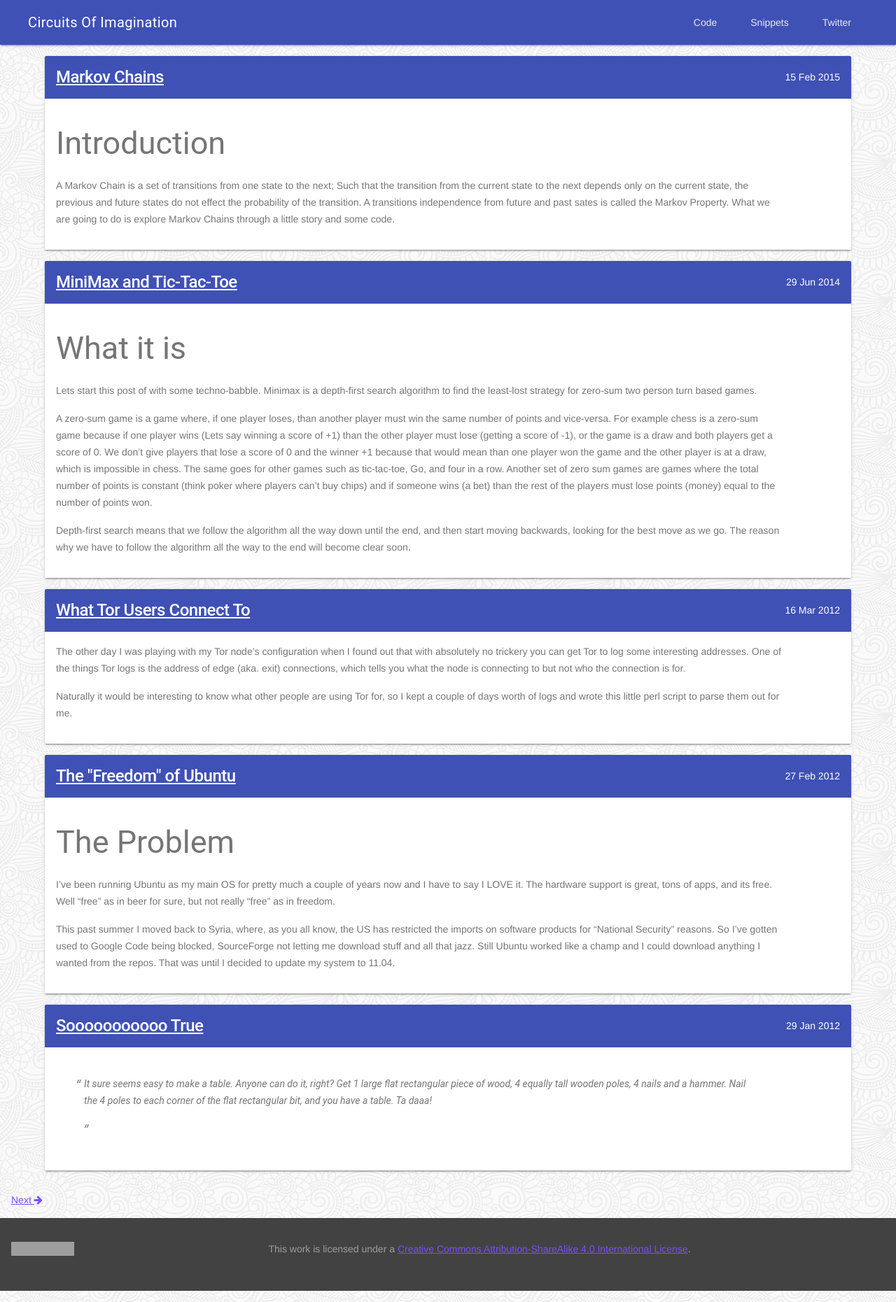
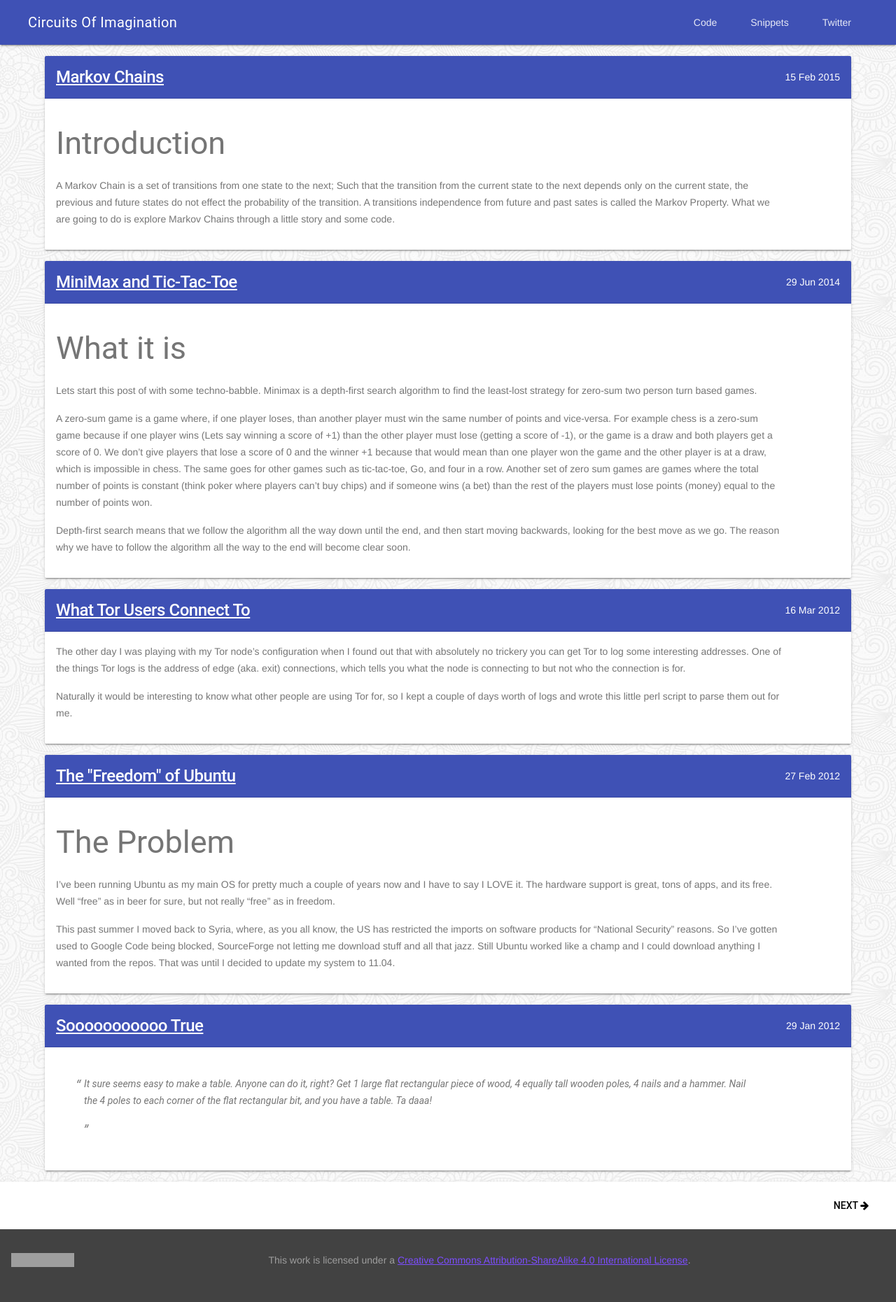
Before and after one commit to tantalum/tantalum.github.io, a Jekyll site: the page built from index.html, in a window 1280 px wide. Shown: the whole page at 70% size. Built offline with Jekyll 4.4.1, drawn with Linux system fonts in a browser that asks for light colours; nearby versions of some CDN libraries; Markdown is read by kramdown in place of the engine named in the settings; the list of posts is cut into pages by our own code; comment, search, counter and statistics services are not loaded; grey boxes are pictures that could not be loaded.

Commit message:
Paginator

```diff
--- a/css/main.css
+++ b/css/main.css
@@ -39,3 +39,19 @@ POSTS CARDS
   text-align: right;
   color: #fff;
 }
+
+/* --------------------------------------------------------------------
+PAGINATOR
+--------------------------------------------------------------------- */
+.coi-paginator-bar {
+  background: white;
+  box-shadow: 0 2px 2px 0 rgba(0,0,0,.14),0 3px 1px -2px rgba(0,0,0,.2),0 1px 5px 0 rgba(0,0,0,.12);
+}
+
+.coi-paginator-bar .coi-paginator-previous {
+  text-align: left;
+}
+
+.coi-paginator-bar .coi-paginator-next {
+  text-align: right;
+}
--- a/index.html
+++ b/index.html
@@ -19,18 +19,22 @@ title: Circuits Of Imagination Blog
 </section>
 {% endfor %}
 
-<div class="paginator-bar">
-  <div class="mdl-grid">
+<div class="coi-paginator-bar mdl-grid">
     {% if paginator.previous_page %}
-    <div class="mdl-cell previous">
-      <a href="{{ paginator.previous_page_path }}"><i class="fa fa-arrow-left"></i> Previous</a>
+    <div class="mdl-cell mdl-cell--6-col coi-paginator-previous">
+      <a href="{{ paginator.previous_page_path }}" class="mdl-button mdl-js-button coi-paginator-button coi-paginator-link">
+        <i class="fa fa-arrow-left"></i> Previous
+      </a>
     </div>
+    {% else %}
+    <div class="mdl-cell mdl-cell--6-col coi-paginator-placeholder"></div>
     {% endif %}
 
     {% if paginator.next_page %}
-    <div class="mdl-cell next">
-      <a href="{{ paginator.next_page_path }}">Next <i class="fa fa-arrow-right"></i></a>
+    <div class="mdl-cell mdl-cell--6-col coi-paginator-button  coi-paginator-next">
+      <a href="{{ paginator.next_page_path }}" class="mdl-button mdl-js-button coi-paginator-button coi-paginator-link">
+        Next <i class="fa fa-arrow-right"></i>
+      </a>
     </div>
     {% endif %}
-  </div>
 </div>
```
